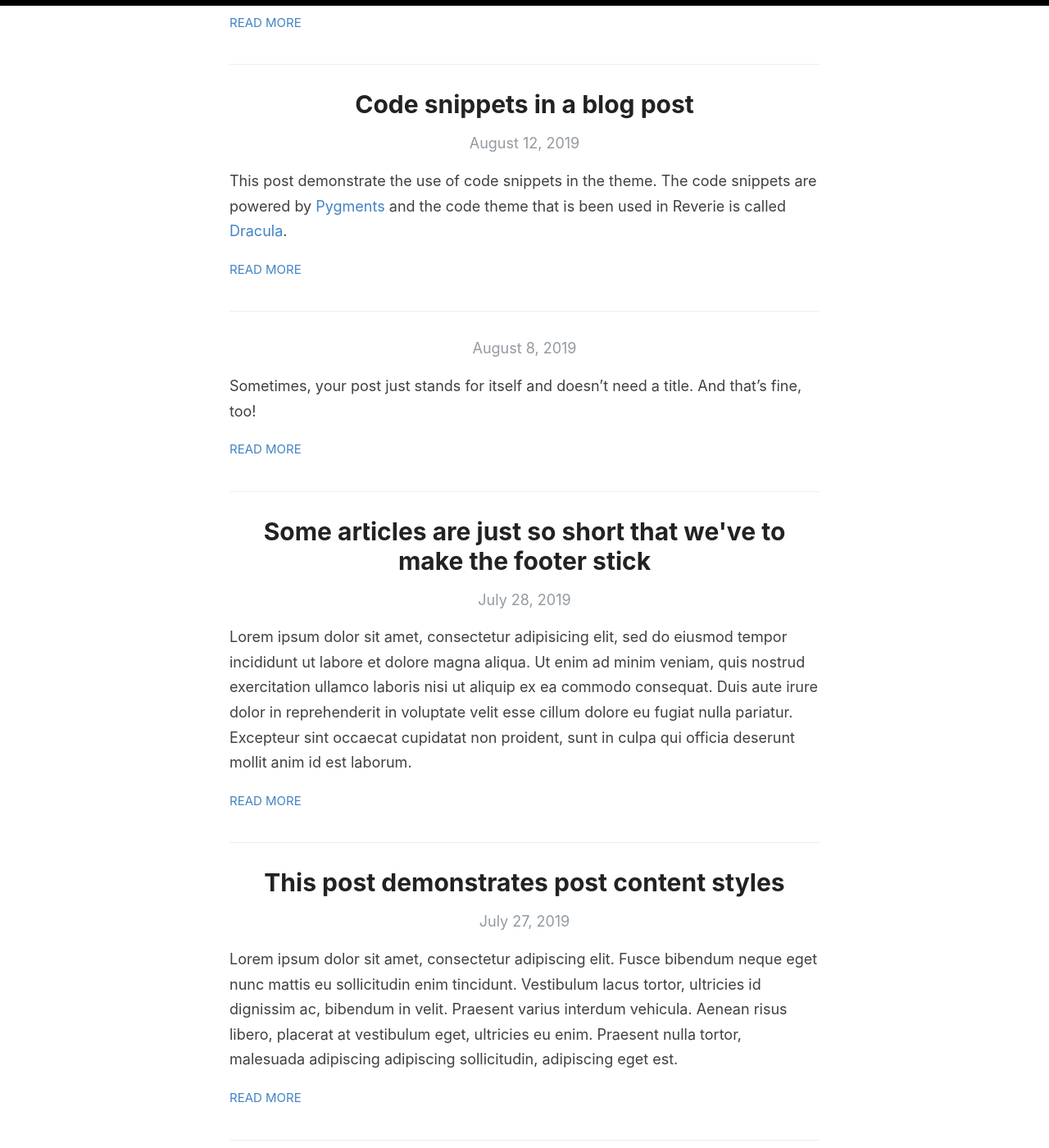
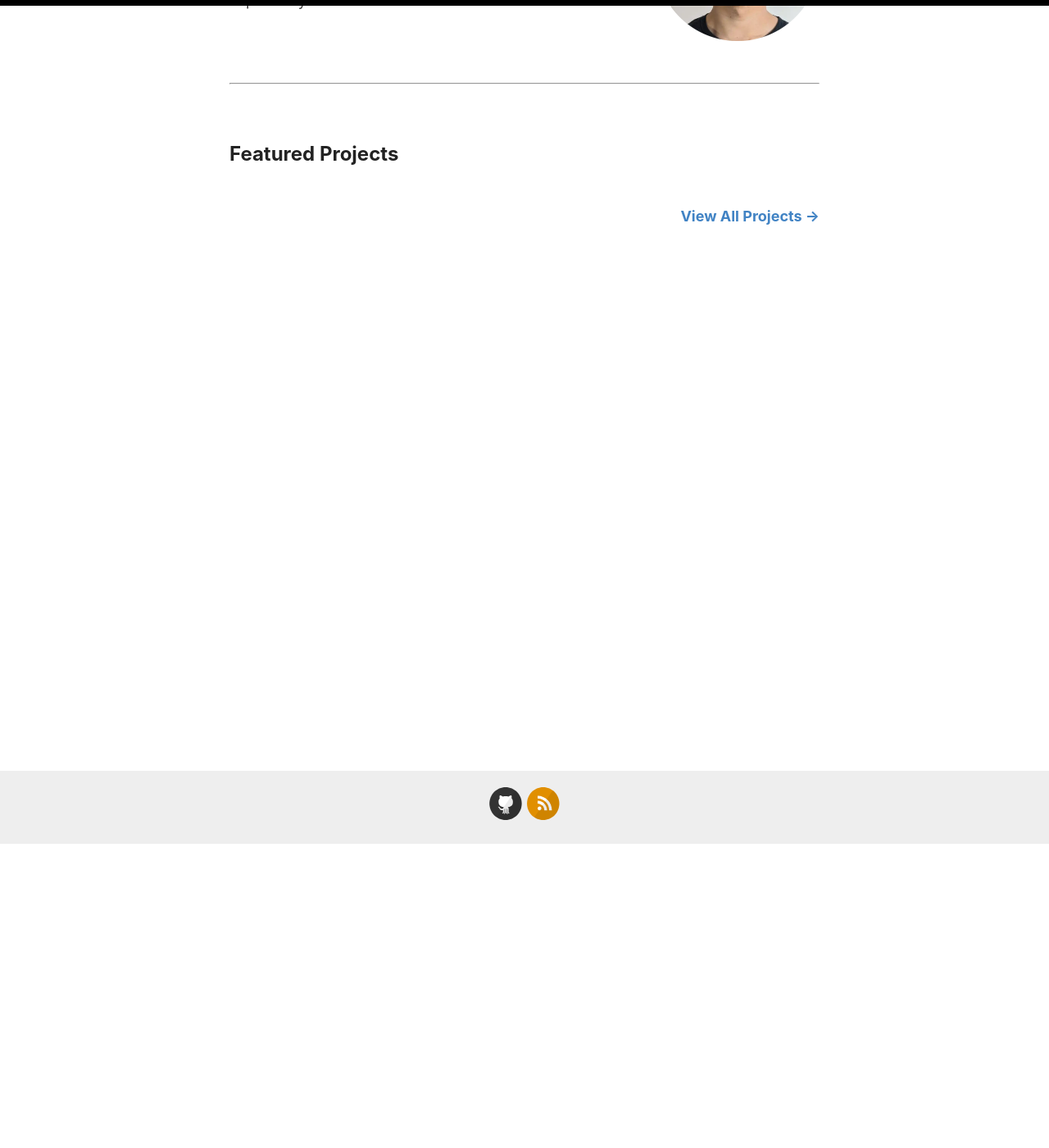
Before and after one commit to djleite/djleite.github.io, a Jekyll site: the page built from index.html, in a window 1280 px wide and 1400 px high, scrolled down 371 px. Shown: the whole window at 82% size. Built offline with Jekyll 4.4.1, drawn with Linux system fonts in a browser that asks for light colours; the list of posts is cut into pages by our own code; some of the changed text lies outside the part shown.

Commit message:
change landing page

````diff
--- a/_config.yml
+++ b/_config.yml
@@ -9,7 +9,7 @@
 author: Daniel J. Leite
 
 # Short bio or description (displayed in the header)
-description: EvoDevo Bioinformatian
+description: EvoDevo Bioinformatician
 
 # URL of your avatar or profile pic (you could use your GitHub profile pic)
 avatar: /images/DJL_ID_photo.webp
--- a/_posts/2019-08-08-no-title-posts.md
+++ /dev/null
@@ -1,6 +0,0 @@
----
-layout: post
-title: ""
-categories: Miscellaneous
----
-Sometimes, your post just stands for itself and doesn't need a title. And that's fine, too!
--- a/_posts/2019-12-11-pullquotes.md
+++ /dev/null
@@ -1,14 +0,0 @@
----
-layout: post
-title:  Pullquotes
-categories: [HTML,Code]
-excerpt: In graphic design, a pull quote (also known as a lift-out pull quote) is a key phrase, quotation, or excerpt that has been pulled from an article and used as a page layout graphic element, serving to entice readers into the article or to highlight a key topic.
----
-
-ADDED TEXT - In graphic design, a pull quote (also known as a lift-out pull quote) is a key phrase, quotation, or excerpt that has been pulled from an article and used as a page layout graphic element, serving to entice readers into the article or to highlight a key topic. {% include pullquote.html quote="It is typically placed in a larger or distinctive typeface and on the same page." %} Pull quotes are often used in magazine and newspaper articles, annual reports, and brochures, as well as on the web. They can add visual interest to text-heavy pages with few images or illustrations.
-
-Placement of a pull quote on a page may be defined in a publication's or website's style guide. Such a typographic device may or may not be aligned with a column on the page. Some designers, for example, choose not to align the quote. In that case, the quotation cuts into two or more columns, as in the example shown. Because the pull quote invites the reader to read about the highlighted material, the pull quote should appear before the text it cites and, generally, fairly close to it.
-
-Pull quotes need not be a verbatim copy of the text being quoted; depending on a publication's house style, pull quotes may be abbreviated for space or paraphrased for clarity, with or without indication.
-
-A disadvantage of pull quotes as a design element is that they can disrupt the reading process of readers invested in reading the text sequentially by drawing attention to ghost fragments out of context. At the other extreme, when pull quotes are used to break up what would otherwise be a formless wall of text, pull quote can serve as visual landmarks to help the reader maintain a sense of sequence and place.
--- a/_posts/2019-7-27-super-long-article.md
+++ /dev/null
@@ -1,11 +0,0 @@
----
-layout: post
-title: Some articles are just so long they deserve a really long title to see if things will break well
-categories: Miscellaneous
----
-
-Lorem ipsum dolor sit amet, consectetur adipiscing elit. Fusce bibendum neque eget nunc mattis eu sollicitudin enim tincidunt. Vestibulum lacus tortor, ultricies id dignissim ac, bibendum in velit. Proin convallis mi ac felis pharetra aliquam. Curabitur dignissim accumsan rutrum. In arcu magna, aliquet vel pretium et, molestie et arcu. Mauris lobortis nulla et felis ullamcorper bibendum. Phasellus et hendrerit mauris. Proin eget nibh a massa vestibulum pretium. Suspendisse eu nisl a ante aliquet bibendum quis a nunc. Praesent varius interdum vehicula. Aenean risus libero, placerat at vestibulum eget, ultricies eu enim. Praesent nulla tortor, malesuada adipiscing adipiscing sollicitudin, adipiscing eget est.
-
-Lorem ipsum dolor sit amet, consectetur adipiscing elit. Fusce bibendum neque eget nunc mattis eu sollicitudin enim tincidunt. Vestibulum lacus tortor, ultricies id dignissim ac, bibendum in velit. Proin convallis mi ac felis pharetra aliquam. Curabitur dignissim accumsan rutrum. In arcu magna, aliquet vel pretium et, molestie et arcu. Mauris lobortis nulla et felis ullamcorper bibendum. Phasellus et hendrerit mauris. Proin eget nibh a massa vestibulum pretium. Suspendisse eu nisl a ante aliquet bibendum quis a nunc. Praesent varius interdum vehicula. Aenean risus libero, placerat at vestibulum eget, ultricies eu enim. Praesent nulla tortor, malesuada adipiscing adipiscing sollicitudin, adipiscing eget est.
-
-Lorem ipsum dolor sit amet, consectetur adipiscing elit. Fusce bibendum neque eget nunc mattis eu sollicitudin enim tincidunt. Vestibulum lacus tortor, ultricies id dignissim ac, bibendum in velit. Proin convallis mi ac felis pharetra aliquam. Curabitur dignissim accumsan rutrum. In arcu magna, aliquet vel pretium et, molestie et arcu. Mauris lobortis nulla et felis ullamcorper bibendum. Phasellus et hendrerit mauris. Proin eget nibh a massa vestibulum pretium. Suspendisse eu nisl a ante aliquet bibendum quis a nunc. Praesent varius interdum vehicula. Aenean risus libero, placerat at vestibulum eget, ultricies eu enim. Praesent nulla tortor, malesuada adipiscing adipiscing sollicitudin, adipiscing eget est.
--- a/_posts/2019-7-27-this-post-demonstrates-post-content-styles.md
+++ /dev/null
@@ -1,95 +0,0 @@
----
-layout: post
-title: This post demonstrates post content styles
-categories: Miscellaneous
----
-
-Lorem ipsum dolor sit amet, consectetur adipiscing elit. Fusce bibendum neque eget nunc mattis eu sollicitudin enim tincidunt. Vestibulum lacus tortor, ultricies id dignissim ac, bibendum in velit. Praesent varius interdum vehicula. Aenean risus libero, placerat at vestibulum eget, ultricies eu enim. Praesent nulla tortor, malesuada adipiscing adipiscing sollicitudin, adipiscing eget est.
-
-## Some great heading (h2)
-
-Proin convallis mi ac felis pharetra aliquam. Curabitur dignissim accumsan rutrum. In arcu magna, aliquet vel pretium et, molestie et arcu.
-
-Mauris lobortis nulla et felis ullamcorper bibendum. Phasellus et hendrerit mauris. Proin eget nibh a massa vestibulum pretium. Suspendisse eu nisl a ante aliquet bibendum quis a nunc. Praesent varius interdum vehicula. Aenean risus libero, placerat at vestibulum eget, ultricies eu enim. Praesent nulla tortor, malesuada adipiscing adipiscing sollicitudin, adipiscing eget est.
-
-## Another great heading (h2)
-
-Lorem ipsum dolor sit amet, consectetur adipiscing elit. Fusce bibendum neque eget nunc mattis eu sollicitudin enim tincidunt. Vestibulum lacus tortor, ultricies id dignissim ac, bibendum in velit.
-
-### Some great subheading (h3)
-
-Proin convallis mi ac felis pharetra aliquam. Curabitur dignissim accumsan rutrum. In arcu magna, aliquet vel pretium et, molestie et arcu. Mauris lobortis nulla et felis ullamcorper bibendum.
-
-Phasellus et hendrerit mauris. Proin eget nibh a massa vestibulum pretium. Suspendisse eu nisl a ante aliquet bibendum quis a nunc.
-
-### Some great subheading (h3)
-
-Praesent varius interdum vehicula. Aenean risus libero, placerat at vestibulum eget, ultricies eu enim. Praesent nulla tortor, malesuada adipiscing adipiscing sollicitudin, adipiscing eget est.
-
-> This quote will change your life. It will reveal the secrets of the universe, and all the wonders of humanity. Don't misuse it.
-
-Lorem ipsum dolor sit amet, consectetur adipiscing elit. Fusce bibendum neque eget nunc mattis eu sollicitudin enim tincidunt.
-
-### Some great subheading (h3)
-
-Vestibulum lacus tortor, ultricies id dignissim ac, bibendum in velit. Proin convallis mi ac felis pharetra aliquam. Curabitur dignissim accumsan rutrum.
-
-```html
-<html>
-  <head>
-  </head>
-  <body>
-    <p>Hello, World!</p>
-  </body>
-</html>
-```
-
-
-In arcu magna, aliquet vel pretium et, molestie et arcu. Mauris lobortis nulla et felis ullamcorper bibendum. Phasellus et hendrerit mauris.
-
-#### You might want a sub-subheading (h4)
-
-In arcu magna, aliquet vel pretium et, molestie et arcu. Mauris lobortis nulla et felis ullamcorper bibendum. Phasellus et hendrerit mauris.
-
-In arcu magna, aliquet vel pretium et, molestie et arcu. Mauris lobortis nulla et felis ullamcorper bibendum. Phasellus et hendrerit mauris.
-
-#### But it's probably overkill (h4)
-
-In arcu magna, aliquet vel pretium et, molestie et arcu. Mauris lobortis nulla et felis ullamcorper bibendum. Phasellus et hendrerit mauris.
-
-### Oh hai, an unordered list!!
-
-In arcu magna, aliquet vel pretium et, molestie et arcu. Mauris lobortis nulla et felis ullamcorper bibendum. Phasellus et hendrerit mauris.
-
-- First item, yo
-- Second item, dawg
-- Third item, what what?!
-- Fourth item, fo sheezy my neezy
-
-### Oh hai, an ordered list!!
-
-In arcu magna, aliquet vel pretium et, molestie et arcu. Mauris lobortis nulla et felis ullamcorper bibendum. Phasellus et hendrerit mauris.
-
-1. First item, yo
-2. Second item, dawg
-3. Third item, what what?!
-4. Fourth item, fo sheezy my neezy
-
-
-
-## Headings are cool! (h2)
-
-Proin eget nibh a massa vestibulum pretium. Suspendisse eu nisl a ante aliquet bibendum quis a nunc. Praesent varius interdum vehicula. Aenean risus libero, placerat at vestibulum eget, ultricies eu enim. Praesent nulla tortor, malesuada adipiscing adipiscing sollicitudin, adipiscing eget est.
-
-Praesent nulla tortor, malesuada adipiscing adipiscing sollicitudin, adipiscing eget est.
-
-Proin eget nibh a massa vestibulum pretium. Suspendisse eu nisl a ante aliquet bibendum quis a nunc.
-
-### Tables
-
-|Title 1               | Title 2               | Title 3               | Title 4              |
-|--------------------- | --------------------- | --------------------- | ---------------------|
-|lorem                 | lorem ipsum           | lorem ipsum dolor     | lorem ipsum dolor sit|
-|lorem ipsum dolor sit | lorem ipsum dolor sit | lorem ipsum dolor sit | lorem ipsum dolor sit|
-|lorem ipsum dolor sit | lorem ipsum dolor sit | lorem ipsum dolor sit | lorem ipsum dolor sit|
-|lorem ipsum dolor sit | lorem ipsum dolor sit | lorem ipsum dolor sit | lorem ipsum dolor sit|
--- a/_posts/2019-7-28-super-short-article.md
+++ /dev/null
@@ -1,7 +0,0 @@
----
-layout: post
-title: Some articles are just so short that we've to make the footer stick
-categories: Miscellaneous
----
-
-Lorem ipsum dolor sit amet, consectetur adipisicing elit, sed do eiusmod tempor incididunt ut labore et dolore magna aliqua. Ut enim ad minim veniam, quis nostrud exercitation ullamco laboris nisi ut aliquip ex ea commodo consequat. Duis aute irure dolor in reprehenderit in voluptate velit esse cillum dolore eu fugiat nulla pariatur. Excepteur sint occaecat cupidatat non proident, sunt in culpa qui officia deserunt mollit anim id est laborum.
--- a/_posts/2019-8-12-code-snippets.md
+++ /dev/null
@@ -1,42 +0,0 @@
----
-layout: post
-title:  Code snippets in a blog post
-categories: [HTML,Code]
----
-
-This post demonstrate the use of code snippets in the theme. The code snippets are powered by [Pygments](http://pygments.org/) and the code theme that is been used in Reverie is called [Dracula](https://draculatheme.com/).
-
-This is a raw snippet:
-
-```
-hello world
-123
-This is a text snippet
-```
-
-This is a PHP snippet:
-
-```php
-<?php
-    echo 'Hello, World!';
-?>
-```
-
-This is a JavaScript snippet:
-
-```js
-const add = (a, b) => a + b
-const minus = (a, b) => a - b
-
-console.log(add(100,200))  // 300
-console.log(minus(100,200))  // -100
-```
-
-This is a Python snippet:
-
-```python
-def say_hello():
-    print("hello world!")
-
-say_hello()   // "hello world!"
-```
--- a/index.html
+++ b/index.html
@@ -1,49 +1,43 @@
 ---
 layout: default
+title: Home
 ---
 
-<div class="posts">
-  {% for post in paginator.posts %}
-    <article class="post">
-      <a href="{{ site.baseurl }}{{ post.url }}">
-        <h1>{{ post.title }}</h1>
+<!-- 🔹 Section 1: Bio with Image -->
+<section style="display: flex; align-items: center; gap: 2rem; padding: 2rem 0;">
+  <div style="flex: 1;">
+    <p>
+      Hi, I'm DJ Leite — a researcher interested in X, Y, and Z. I work on projects involving machine learning,
+      computational biology, and open science. Feel free to explore my work below.
+    </p>
+  </div>
+  <div style="flex: 0 0 auto;">
+    <img src="{{ site.baseurl }}/images/DJL_ID_photo.webp" alt="DJ Leite Photo" style="max-width: 200px; border-radius: 8px;">
+  </div>
+</section>
 
-        <div>
-          <p class="post_date">{{ post.date | date: "%B %e, %Y" }}</p>
-        </div>
-      </a>
-      <div class="entry">
-        {{ post.excerpt }}
+<hr>
+
+<!-- 🔹 Section 2: Featured Projects -->
+<section style="padding: 2rem 0;">
+  <h2 style="margin-bottom: 1rem;">Featured Projects</h2>
+  <div style="display: flex; flex-wrap: wrap; justify-content: space-between; gap: 1.5rem;">
+    {% assign featured = site.posts | where_exp: "post", "post.tags contains 'featured'" | slice: 0, 3 %}
+    {% for post in featured %}
+      <div style="flex: 1 1 calc(33.333% - 1rem); text-align: center;">
+        {% if post.image %}
+          <a href="{{ site.baseurl }}{{ post.url }}">
+            <img src="{{ site.baseurl }}{{ post.image }}" alt="{{ post.title }}" style="width: 100%; max-height: 200px; object-fit: cover; border-radius: 8px;">
+          </a>
+        {% endif %}
+        <h3 style="margin-top: 0.75rem;">
+          <a href="{{ site.baseurl }}{{ post.url }}" style="text-decoration: none;">{{ post.title }}</a>
+        </h3>
       </div>
+    {% endfor %}
+  </div>
 
-      <a href="{{ site.baseurl }}{{ post.url }}" class="read-more">Read More</a>
-    </article>
-  {% endfor %}
-
-  <!-- pagination -->
-  {% if paginator.total_pages > 1 %}
-  <div class="pagination">
-    {% if paginator.previous_page %}
-      <a href="{{ paginator.previous_page_path | prepend: site.baseurl | replace: '//', '/' }}">&laquo; Prev</a>
-    {% else %}
-      <span>&laquo; Prev</span>
-    {% endif %}
-
-    {% for page in (1..paginator.total_pages) %}
-      {% if page == paginator.page %}
-        <span class="webjeda">{{ page }}</span>
-      {% elsif page == 1 %}
-        <a href="{{ '/' | prepend: site.baseurl | replace: '//', '/' }}">{{ page }}</a>
-      {% else %}
-        <a href="{{ site.paginate_path | prepend: site.baseurl | replace: '//', '/' | replace: ':num', page }}">{{ page }}</a>
-      {% endif %}
-    {% endfor %}
-
-    {% if paginator.next_page %}
-      <a href="{{ paginator.next_page_path | prepend: site.baseurl | replace: '//', '/' }}">Next &raquo;</a>
-    {% else %}
-      <span>Next &raquo;</span>
-    {% endif %}
+  <div style="text-align: right; margin-top: 1.5rem;">
+    <a href="{{ site.baseurl }}/projects" style="font-weight: bold;">View All Projects →</a>
   </div>
-  {% endif %}
-</div>
+</section>
````
Also changed, not shown: _posts/2019-02-13-introducing-reverie-jekyll-theme.md (deleted, +0 -85 lines), _posts/flatworm-genome.md (added, +6 -0 lines), _posts/spider-single-cell.md (added, +6 -0 lines), _posts/spider-wgd.md (added, +6 -0 lines), publications.yaml (+36 -36 lines).
